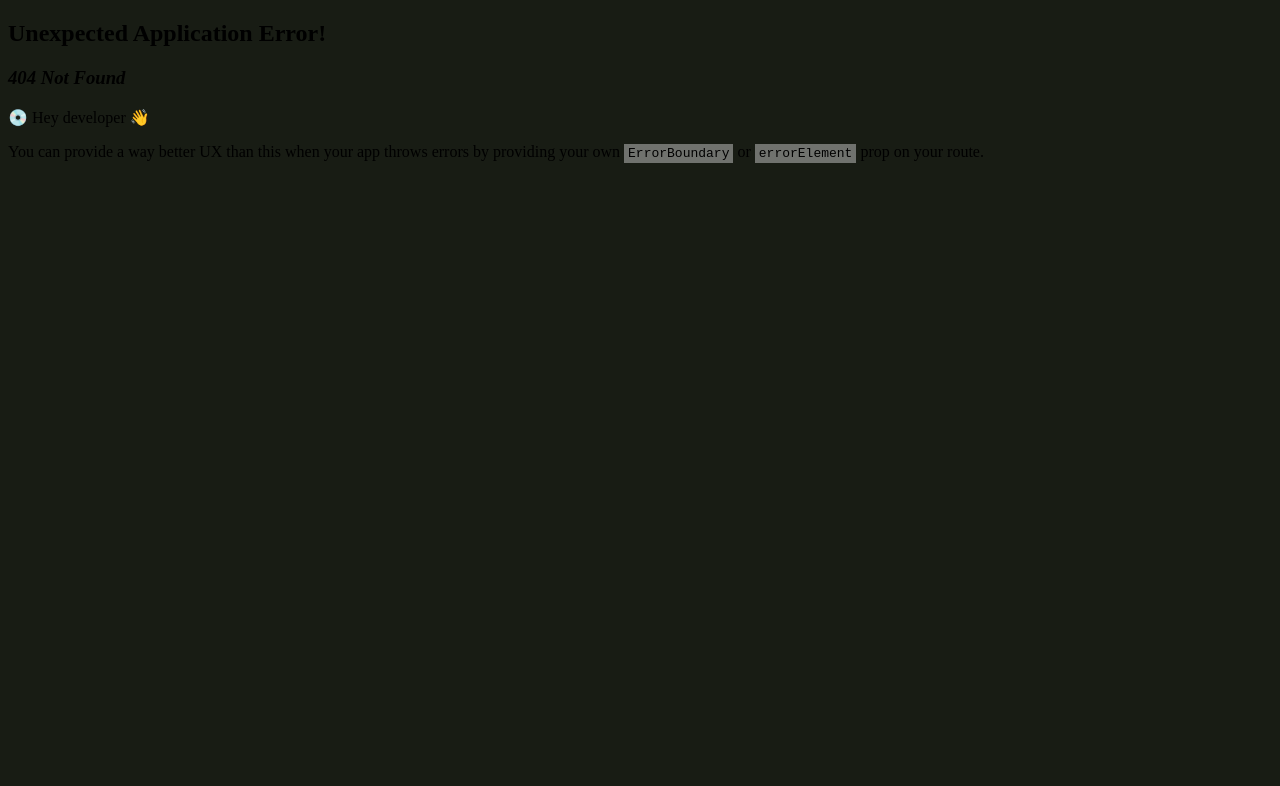
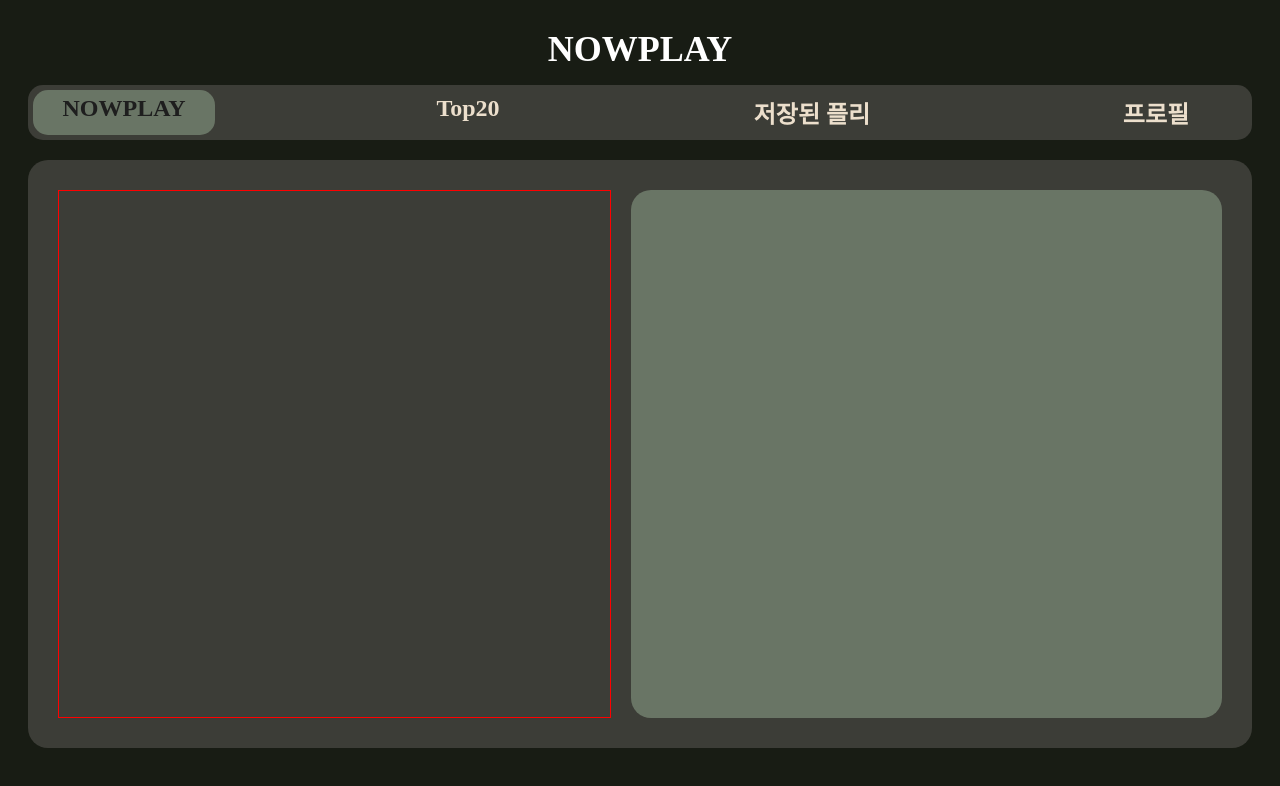
Before and after one commit to ssuryeon/nowplay, a React (Create React App) app: page /main/nowplay in a window 1280 px wide. Before the commit this address had no page. Shown: the top 786 px of the page. Built offline with nearby package versions, Linux system fonts and the light colour scheme; a web font is replaced by a local one.

Commit message:
feat: nested 라우팅 설정, 회원가입 페이지

```diff
--- a/src/App.tsx
+++ b/src/App.tsx
@@ -1,10 +1,38 @@
-import { createBrowserRouter, createRoutesFromElements, Route, RouterProvider } from "react-router";
+import { createBrowserRouter, RouterProvider } from "react-router";
 import Home from './pages/Home';
+import SignUp from './pages/SignUp';
+import Main from './pages/Main';
+import Nowplay from './pages/Nowplay';
 
-const router = createBrowserRouter(
-  createRoutesFromElements(
-    <Route path='/' element={<Home />}></Route>
-  )
+const router = createBrowserRouter([
+  {
+    path: '/',
+    Component: Home,
+  },
+  {
+    path: '/signup',
+    Component: SignUp,
+  },
+  {
+    path: '/main',
+    Component: Main,
+    children: [
+      {
+        path: 'nowplay',
+        Component: Nowplay,
+      },
+      {
+        path: 'rank',
+      },
+      {
+        path: 'stored',
+      },
+      {
+        path: 'profile',
+      }
+    ]
+  }
+]
 );
 
 function App() {
--- /dev/null
+++ b/src/pages/Main.tsx
@@ -0,0 +1,63 @@
+import styled, {useTheme} from 'styled-components';
+import {useMatch} from 'react-router';
+import {Container} from '../components/Container';
+import {Outlet} from 'react-router';
+
+const Menu = styled.div`
+    display: flex;
+    width: 100%;
+    background-color: ${props => props.theme.containerColor};
+    flex-direction: row;
+    padding: 5px;
+    border-radius: 15px;
+    justify-content: space-between;
+    box-sizing: border-box;
+`;
+
+const TabContent = styled.div`
+    width: 15%;
+    text-align: center;
+    padding-top: 5px;
+    padding-bottom: 5px;
+    box-sizing: border-box;
+    font-size: 24px;
+    border-radius: 15px;
+`;
+
+interface ITab {
+    text: string,
+    isActive: boolean,
+}
+
+function Tab({text, isActive}:ITab) {
+    const theme = useTheme();
+
+    return (
+        <TabContent style={{backgroundColor: isActive? theme.btnColor : 'transparent', color: isActive? theme.black : theme.textColor, fontWeight: isActive? 800 : 600}}>{text}</TabContent>
+    )
+}
+
+function Main(){
+    const nowMatch = useMatch('/main/nowplay');
+    const rankMatch = useMatch('/main/rank');
+    const storedMatch = useMatch('/main/stored');
+    const profileMatch = useMatch('/main/profile');
+    const theme = useTheme();
+
+    return (
+        <div style={{width: '100%', height: 'calc(100vh - 40px)', padding: 20, boxSizing: 'border-box', display: 'flex', flexDirection: 'column'}}>
+            <h2 style={{fontSize: 36, fontWeight: 800, color: theme.white, textAlign: 'center', marginTop: 0, marginBottom: 15}}>NOWPLAY</h2>
+            <Menu>
+                <Tab text="NOWPLAY" isActive={nowMatch != null}/>
+                <Tab text="Top20" isActive={rankMatch != null}/>
+                <Tab text="저장된 플리" isActive={storedMatch != null}/>
+                <Tab text="프로필" isActive={profileMatch != null}/>
+            </Menu>
+            <Container style={{marginTop: 20, flex: 1, boxSizing: 'border-box'}}>
+                <Outlet />
+            </Container>
+        </div>
+    );
+}
+
+export default Main;
--- /dev/null
+++ b/src/pages/Nowplay.tsx
@@ -0,0 +1,49 @@
+import styled, {useTheme} from 'styled-components';
+
+const DetailContainer = styled.div`
+    flex: 1;
+    height: 100%;
+    background-color: ${props => props.theme.btnColor};
+    padding: 20px;
+    border-radius: 20px;
+    box-sizing: border-box;
+    margin-left: 10px;
+`;
+
+interface IPlaylistItem {
+    text: string,
+    people: number,
+    isActive: boolean,
+}
+
+const ListContainer = styled.div`
+    width: 100%;
+    border-radius: 15px;
+    padding: 10px;
+    box-sizing: border-box;
+    display: flex;
+    flex-direction: row;
+    justify-content: space-between;
+`;
+
+function PlaylistItem({text, people, isActive}:IPlaylistItem) {
+    const theme = useTheme();
+
+    return (
+        <ListContainer style={{color: isActive? theme.black : theme.textColor, backgroundColor: isActive? theme.btnColor : theme.inputColor}}>
+            <span>{text}</span>
+            <span>{people}</span>
+        </ListContainer>
+    );
+}
+
+function Nowplay(){
+    return (
+        <div style={{width: '100%', height: '100%', display: 'flex', flexDirection: 'row'}}>
+            <div style={{flex: 1, height: '100%', boxSizing: 'border-box', border: '1px solid red', marginRight: 10}}></div>
+            <DetailContainer></DetailContainer>
+        </div>
+    )
+}
+
+export default Nowplay;
--- /dev/null
+++ b/src/pages/SignUp.tsx
@@ -0,0 +1,24 @@
+import styled from 'styled-components';
+import {Container} from '../components/Container';
+import Form from '../components/Form';
+import Button from '../components/Button';
+
+function SignUp() {
+    return (
+        <div style={{width: '100%', height: '100%', display: 'flex', alignItems: 'center', justifyContent: 'center'}}>
+            <div style={{width: '80%', paddingTop: 50}}>
+                <Container>
+                    <Form text="이름" fontSize={28}/>
+                    <Form text="아이디" fontSize={28}/>
+                    <Form text="비밀번호" fontSize={28}/>
+                    <Form text="이메일" fontSize={28}/>
+                    <Form text="전화번호" fontSize={28}/>
+                    <div style={{height: 20}}></div>
+                    <Button text="회원가입" fontSize={28}/>
+                </Container>
+            </div>
+        </div>
+    );
+}
+
+export default SignUp;
```
